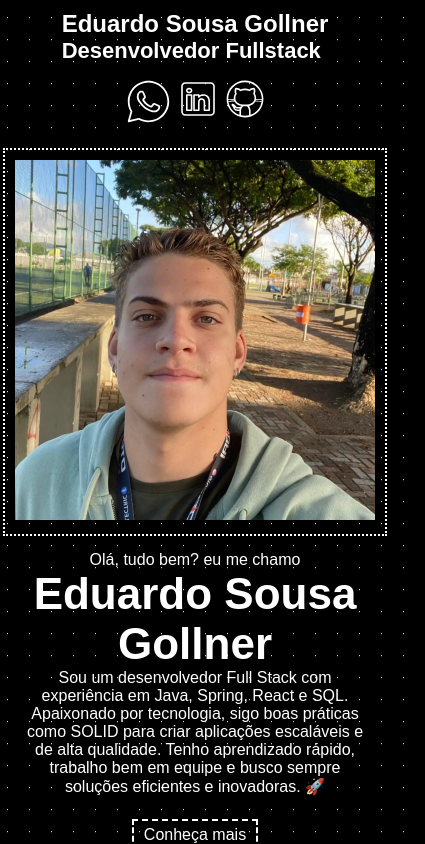
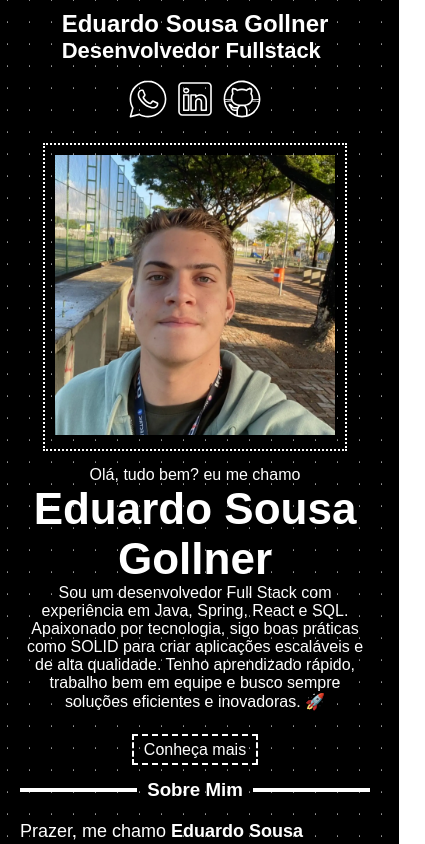
Before and after one commit to EduardoGollner0609/Portifolio, a React (Vite) app: page / in a window 390 px wide. In both pictures the pointer is over the picture 148 px from the left and 99 px from the top of the page. Shown: the top 844 px of the page, 425 px wide, since content can reach past the window. Built offline with nearby package versions, Linux system fonts and the light colour scheme; a web font is replaced by a local one.

Commit message:
Responsividade do Header.

```diff
--- a/src/components/Header/styles.css
+++ b/src/components/Header/styles.css
@@ -20,14 +20,42 @@ header nav {
 }
 
 .option-contact-item a img {
-  height: 40px;
-  width: 40px;
+  height: 44px;
+  width: 44px;
   transition: 0.3s;
 }
 
 .option-contact-item a:hover img {
-  height: 45px;
-  width: 45px;
+  height: 48px;
+  width: 48px;
+}
+
+.header-title h1 {
+  font-size: 26px;
+}
+
+.header-title h2 {
+  font-size: 24px;
+}
+
+@media (max-width: 768px) {
+  .header-title h1 {
+    font-size: 24px;
+  }
+
+  .header-title h2 {
+    font-size: 22px;
+  }
+
+  .option-contact-item a img {
+    height: 42px;
+    width: 42px;
+  }
+
+  .option-contact-item a:hover img {
+    height: 46px;
+    width: 46px;
+  }
 }
 
 @media (max-width: 576px) {
@@ -35,4 +63,20 @@ header nav {
     flex-direction: column;
     gap: 15px;
   }
+
+  .option-contact-item a img,
+  .option-contact-item a:hover img {
+    height: 40px;
+    width: 40px;
+  }
 }
+
+@media (max-width: 380px) {
+  .header-title h1 {
+    font-size: 22px;
+  }
+
+  .header-title h2 {
+    font-size: 20px;
+  }
+}
--- a/src/routes/Page/styles.css
+++ b/src/routes/Page/styles.css
@@ -114,3 +114,39 @@
     gap: 20px;
   }
 }
+
+@media (max-width: 768px) {
+  .apresentation-img img,
+  .apresentation-img img:hover {
+    width: 300px;
+  }
+
+  .about-me-img img,
+  .about-me-img img:hover {
+    width: 400px;
+  }
+}
+
+@media (max-width: 576px) {
+  .apresentation-img img,
+  .apresentation-img img:hover {
+    width: 280px;
+  }
+
+  .about-me-img img,
+  .about-me-img img:hover {
+    width: 320px;
+  }
+}
+
+@media (max-width: 380px) {
+  .apresentation-img img,
+  .apresentation-img img:hover {
+    width: 240px;
+  }
+
+  .about-me-img img,
+  .about-me-img img:hover {
+    width: 260px;
+  }
+}
```
